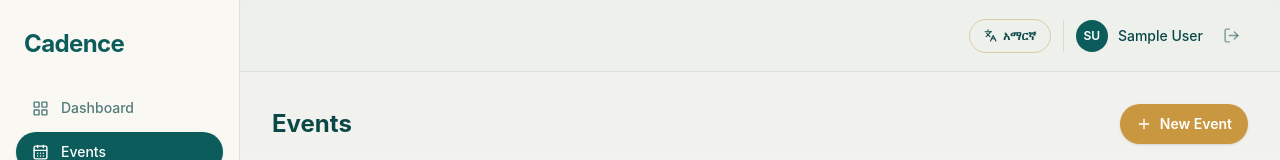
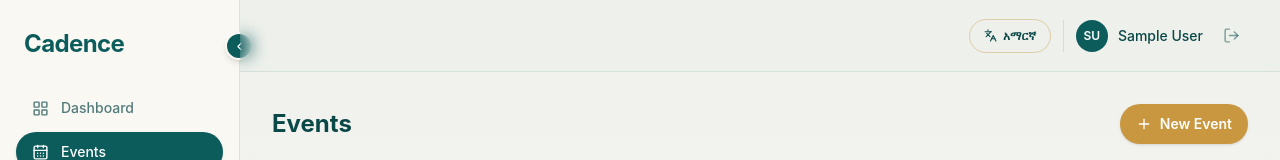
Before and after one commit to mearond/cadence, a React (Vite) app in the folder cadence-frontend/: page /events in a window 1280 px wide. Shown: the top 160 px of the page. Built offline with nearby package versions, Linux system fonts and the light colour scheme; no server answers; sample sign-in values are in the browser's storage.

Commit message:
fix: restore missing index param in Events.tsx map callback
Card entrance animation delay referenced `i` from a `.map()` callback
that had lost its second parameter in an earlier edit, causing a TS
error. Also re-adds the hover-revealed delete button.

```diff
--- a/cadence-frontend/src/components/layout/Sidebar.tsx
+++ b/cadence-frontend/src/components/layout/Sidebar.tsx
@@ -1,10 +1,13 @@
 import { Link, useLocation } from 'react-router-dom';
 import { useTranslation } from 'react-i18next';
-import { LayoutGrid, CalendarDays } from 'lucide-react';
+import { LayoutGrid, CalendarDays, ChevronLeft, ChevronRight } from 'lucide-react';
+import { useUIStore } from '../../store/uiStore';
 
 export default function Sidebar() {
   const { t } = useTranslation();
   const location = useLocation();
+  const collapsed = useUIStore((s) => s.sidebarCollapsed);
+  const toggleSidebar = useUIStore((s) => s.toggleSidebar);
 
   const navItems = [
     { label: t('nav.dashboard'), icon: LayoutGrid, path: '/dashboard' },
@@ -12,9 +15,24 @@ export default function Sidebar() {
   ];
 
   return (
-    <aside className="w-60 bg-cream border-r border-sage/40 flex flex-col h-screen sticky top-0 shrink-0">
-      <div className="px-6 py-7">
-        <p className="text-teal-deep font-bold text-2xl tracking-tight">{t('app.name')}</p>
+    <aside
+      className={`bg-cream border-r border-sage/40 flex flex-col h-screen sticky top-0 shrink-0 relative transition-all duration-300 ${
+        collapsed ? 'w-20' : 'w-60'
+      }`}
+    >
+      <button
+        onClick={toggleSidebar}
+        className="absolute -right-3.5 top-8 w-7 h-7 rounded-full bg-teal-deep text-white flex items-center justify-center shadow-md border-2 border-cream hover:bg-teal-dark z-20"
+      >
+        {collapsed ? <ChevronRight size={13} /> : <ChevronLeft size={13} />}
+      </button>
+
+      <div className="px-6 py-7 overflow-hidden">
+        {collapsed ? (
+          <p className="text-teal-deep font-bold text-2xl">C</p>
+        ) : (
+          <p className="text-teal-deep font-bold text-2xl tracking-tight whitespace-nowrap">{t('app.name')}</p>
+        )}
       </div>
 
       <nav className="flex-1 px-4 space-y-1">
@@ -24,23 +42,24 @@ export default function Sidebar() {
             <Link
               key={path}
               to={path}
+              title={collapsed ? label : undefined}
               className={`flex items-center gap-3 px-4 py-2.5 rounded-full text-sm font-medium transition-all ${
-                active
-                  ? 'bg-teal-deep text-white shadow-sm'
-                  : 'text-teal-dark/70 hover:bg-sage-light'
-              }`}
+                collapsed ? 'justify-center' : ''
+              } ${active ? 'bg-teal-deep text-white shadow-sm' : 'text-teal-dark/70 hover:bg-sage-light'}`}
             >
-              <Icon size={17} />
-              {label}
+              <Icon size={17} className="shrink-0" />
+              {!collapsed && <span className="whitespace-nowrap">{label}</span>}
             </Link>
           );
         })}
       </nav>
 
-      <div className="px-6 py-5">
-        <div className="h-px bg-sage/40 mb-4" />
-        <p className="text-[11px] text-teal-dark/40 tracking-wide">EVENT OPERATIONS</p>
-      </div>
+      {!collapsed && (
+        <div className="px-6 py-5">
+          <div className="h-px bg-sage/40 mb-4" />
+          <p className="text-[11px] text-teal-dark/40 tracking-wide">EVENT OPERATIONS</p>
+        </div>
+      )}
     </aside>
   );
 }
--- a/cadence-frontend/src/index.css
+++ b/cadence-frontend/src/index.css
@@ -8,4 +8,6 @@
   --color-sage: #A8C5A0;
   --color-sage-light: #E8F0E3;
   --color-cream: #FAF8F3;
+  --color-terracotta: #C4623A;
+  --color-terracotta-light: #F3E0D6;
 }
--- a/cadence-frontend/src/lib/events.ts
+++ b/cadence-frontend/src/lib/events.ts
@@ -88,3 +88,6 @@ export async function toggleTaskCheckpoint(eventId: string, taskId: number, chec
   const response = await api.put(`/events/${eventId}/tasks/${taskId}/checkpoints/${checkpointId}/toggle`);
   return response.data;
 }
+export async function deleteEvent(id: number): Promise<void> {
+  await api.delete(`/events/${id}`);
+}
--- a/cadence-frontend/src/pages/Events.tsx
+++ b/cadence-frontend/src/pages/Events.tsx
@@ -1,9 +1,10 @@
 import { useEffect, useState } from 'react';
 import { useTranslation } from 'react-i18next';
 import { useNavigate } from 'react-router-dom';
-import { Plus, CalendarDays, Users } from 'lucide-react';
+import { motion } from 'framer-motion';
+import { Plus, CalendarDays, Users, Trash2 } from 'lucide-react';
 import DashboardLayout from '../components/layout/DashboardLayout';
-import { fetchEvents, type Event } from '../lib/events';
+import { fetchEvents, deleteEvent, type Event } from '../lib/events';
 
 const statusColors: Record<string, string> = {
   planning: 'bg-gold-light/40 text-[#8a6a1f]',
@@ -34,6 +35,13 @@ export default function Events() {
       year: 'numeric',
     });
 
+  const handleDelete = async (e: React.MouseEvent, eventId: number) => {
+    e.stopPropagation();
+    if (!confirm('Delete this event? This cannot be undone.')) return;
+    await deleteEvent(eventId);
+    setEvents((prev) => prev.filter((ev) => ev.id !== eventId));
+  };
+
   return (
     <DashboardLayout>
       <div className="flex items-center justify-between mb-6">
@@ -58,14 +66,24 @@ export default function Events() {
       )}
 
       <div className="grid grid-cols-1 sm:grid-cols-2 lg:grid-cols-3 gap-4">
-        {events.map((event) => {
+        {events.map((event, i) => {
           const displayName = i18n.language === 'am' && event.name_am ? event.name_am : event.name;
           return (
-            <button
+            <motion.button
               key={event.id}
+              initial={{ opacity: 0, y: 16 }}
+              animate={{ opacity: 1, y: 0 }}
+              transition={{ duration: 0.3, delay: i * 0.05 }}
               onClick={() => navigate(`/events/${event.id}`)}
-              className="text-left bg-white rounded-2xl border border-sage/30 p-5 hover:shadow-md hover:border-gold/40 transition-all"
+              className="text-left bg-white rounded-2xl border border-sage/30 p-5 hover:shadow-md hover:border-gold/40 transition-all relative group"
             >
+              <button
+                onClick={(e) => handleDelete(e, event.id)}
+                className="absolute top-3 right-3 opacity-0 group-hover:opacity-100 text-teal-dark/30 hover:text-terracotta transition-all p-1"
+              >
+                <Trash2 size={14} />
+              </button>
+
               <div className="flex items-center justify-between mb-3">
                 <span className={`text-[11px] font-semibold px-2.5 py-1 rounded-full ${statusColors[event.status] || ''}`}>
                   {t(`eventsPage.status.${event.status}`)}
@@ -74,7 +92,7 @@ export default function Events() {
                   {t(`eventsPage.type.${event.event_type}`)}
                 </span>
               </div>
-              <h3 className="font-semibold text-teal-dark mb-2">{displayName}</h3>
+              <h3 className="font-semibold text-teal-dark mb-2 pr-5">{displayName}</h3>
               <div className="flex items-center gap-3 text-xs text-teal-dark/50">
                 <span className="flex items-center gap-1">
                   <CalendarDays size={12} />
@@ -87,7 +105,7 @@ export default function Events() {
                   </span>
                 )}
               </div>
-            </button>
+            </motion.button>
           );
         })}
       </div>
--- /dev/null
+++ b/cadence-frontend/src/store/uiStore.ts
@@ -0,0 +1,11 @@
+import { create } from 'zustand';
+
+interface UIStore {
+  sidebarCollapsed: boolean;
+  toggleSidebar: () => void;
+}
+
+export const useUIStore = create<UIStore>((set) => ({
+  sidebarCollapsed: false,
+  toggleSidebar: () => set((s) => ({ sidebarCollapsed: !s.sidebarCollapsed })),
+}));
```
